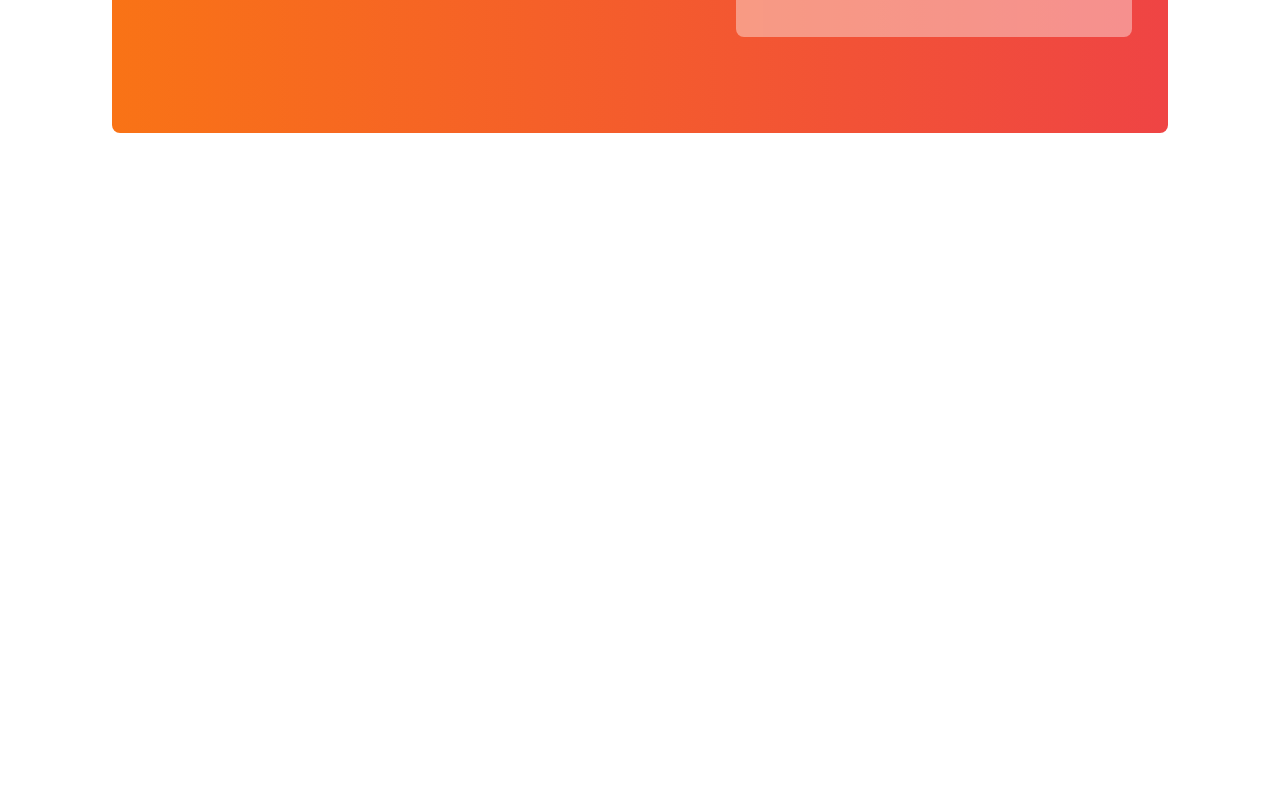
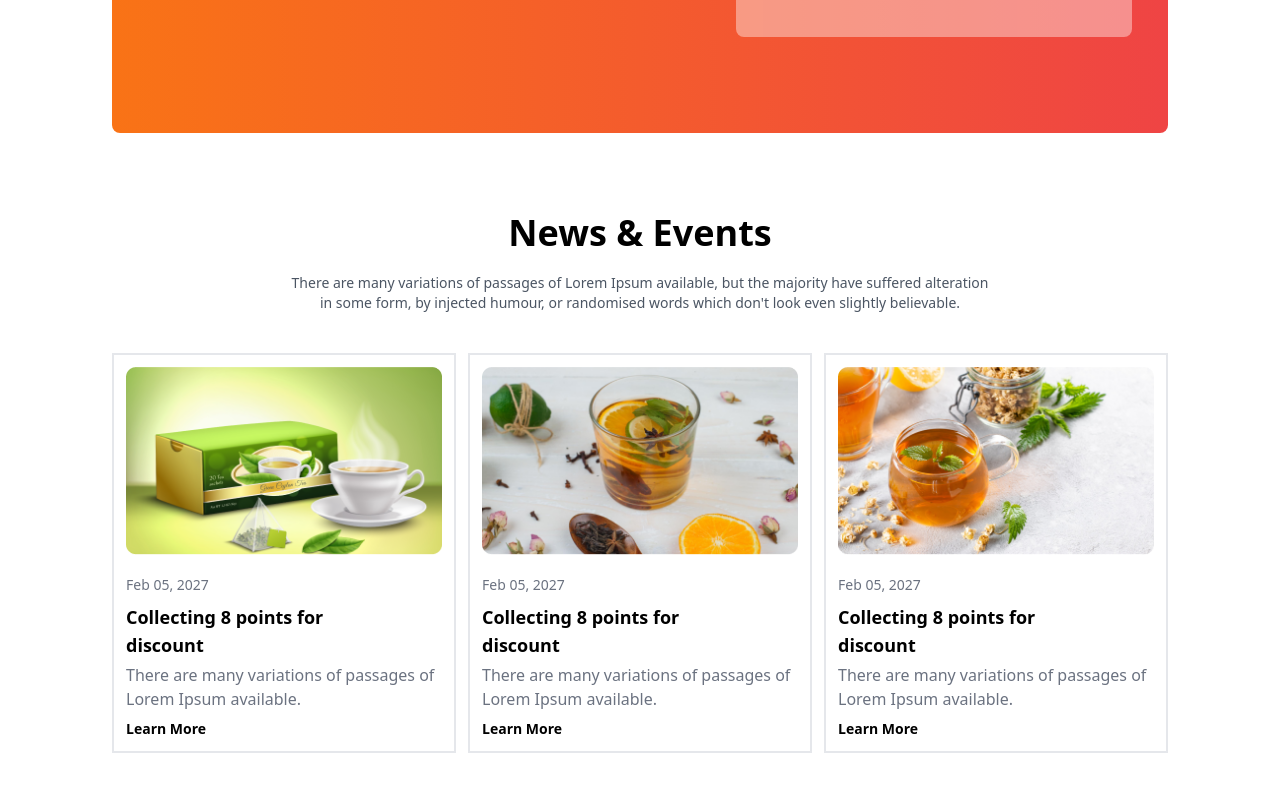
Before and after one commit to imam1788/tea_house_with_tailwind, a plain HTML site: page index.html in a window 1280 px wide. Shown: the part 2079-2870 px from the top of the page. Before the commit the page ends 2292 px from the top, so only its background shows below. Drawn offline with nearby package versions, Linux system fonts and the light colour scheme.

Commit message:
news section done

```diff
--- a/index.html
+++ b/index.html
@@ -179,6 +179,60 @@
 
         </div>
      </section>
+
+     <!-- News section -->
+      <section class="mb-20">
+        <!-- description -->
+        <div class="text-center mx-auto mb-10">
+          <h1 class="text-4xl  font-bold mb-5">News & Events</h1>
+          <p class="w-full md:w-2/3 mx-auto text-sm text-gray-600">There are many variations of passages of Lorem Ipsum available, but the majority have suffered alteration in some form, by injected humour, or randomised words which don't look even slightly believable. </p>
+        </div>
+
+        <!-- card -->
+        <div class="grid grid-cols-1 md:grid-cols-3 gap-3 w-full">
+
+          <!-- news card 1 -->
+           <div class="border-2 py-3 md:px-3 pl-10">
+            <!-- image -->
+            <div class="">
+              <img src="images/news-1.png" alt="">
+            </div>
+            <div>
+              <p class="text-sm text-gray-500 mt-5">Feb 05, 2027</p>
+              <h4 class="font-bold text-lg mt-2">Collecting 8 points for <br> discount</h4>
+              <p class="text-gray-500 mt-1">There are many variations of passages of <br> Lorem Ipsum available.</p>
+              <h5 class="font-bold text-sm mt-2">Learn More</h5>
+            </div>
+           </div>
+
+           <!-- news card 2 -->
+           <div class="border-2 py-3 md:px-3 pl-10">
+            <!-- image -->
+            <div class="">
+              <img src="images/news-2.png" alt="">
+            </div>
+            <div>
+              <p class="text-sm text-gray-500 mt-5">Feb 05, 2027</p>
+              <h4 class="font-bold text-lg mt-2">Collecting 8 points for <br> discount</h4>
+              <p class="text-gray-500 mt-1">There are many variations of passages of <br> Lorem Ipsum available.</p>
+              <h5 class="font-bold text-sm mt-2">Learn More</h5>
+            </div>
+           </div>
+           <!-- news card 3 -->
+           <div class="border-2 py-3 md:px-3 pl-10">
+            <!-- image -->
+            <div class="">
+              <img src="images/news-3.png" alt="">
+            </div>
+            <div>
+              <p class="text-sm text-gray-500 mt-5">Feb 05, 2027</p>
+              <h4 class="font-bold text-lg mt-2">Collecting 8 points for <br> discount</h4>
+              <p class="text-gray-500 mt-1">There are many variations of passages of <br> Lorem Ipsum available.</p>
+              <h5 class="font-bold text-sm mt-2">Learn More</h5>
+            </div>
+           </div>
+        </div>
+      </section>
   </main>
 
   <footer>
```
